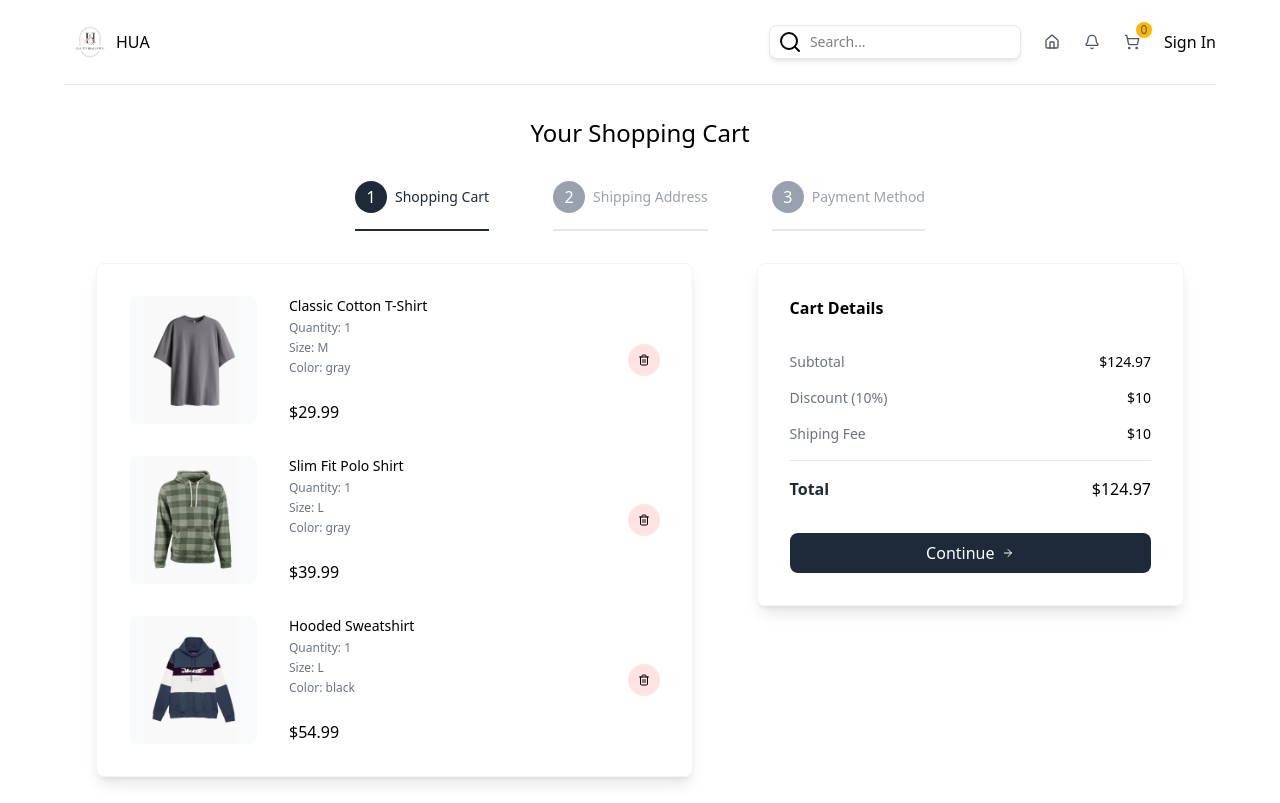
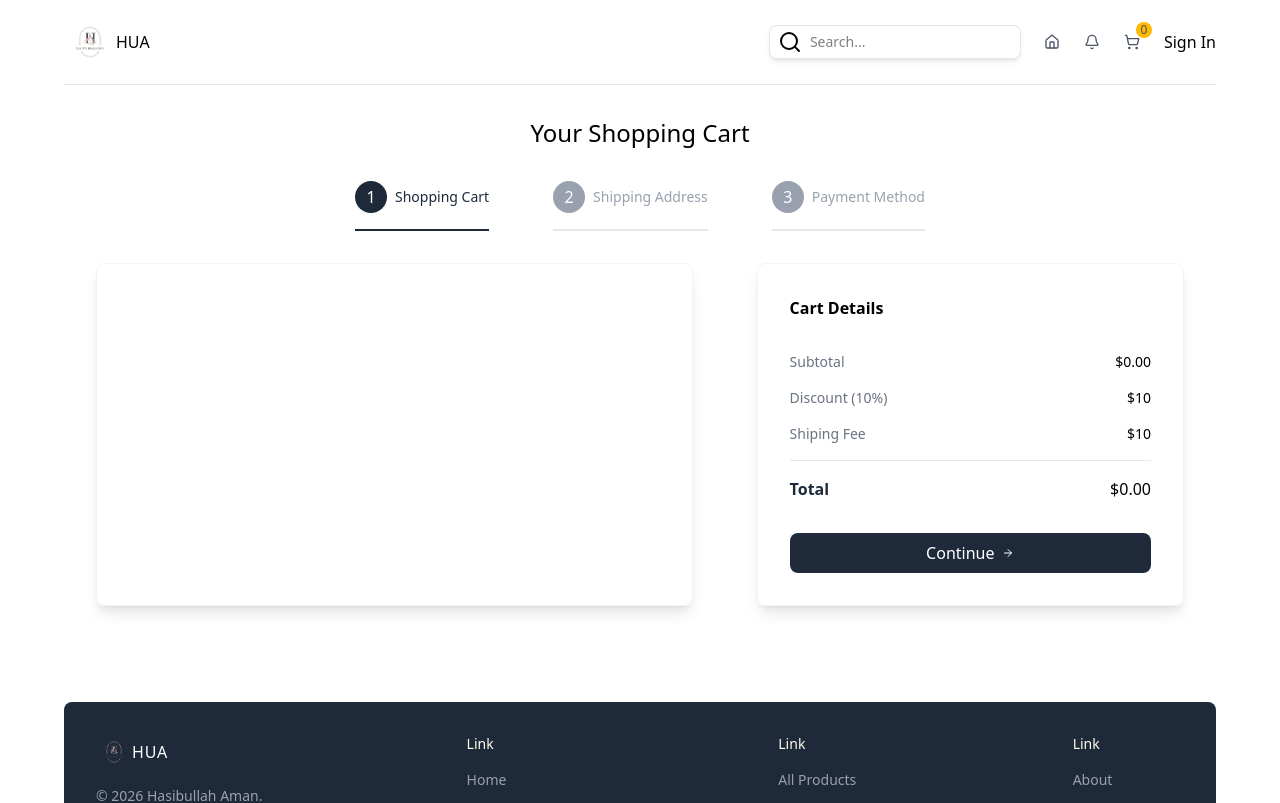
Before and after one commit to HasibullahAman/E-Commerce-UI, a Next.js app: page /cart in a window 1280 px wide. Shown: the top 803 px of the page. Built offline with nearby package versions, Linux system fonts and the light colour scheme.

Commit message:
add and remove from cart is done

```diff
--- a/src/app/cart/page.tsx
+++ b/src/app/cart/page.tsx
@@ -2,7 +2,8 @@
 
 import PaymentForm from "@/components/PaymentForm"
 import ShippingForm from "@/components/ShippingForm"
-import { CartItemsType } from "@/type"
+import useCartStore from "@/stores/cartStore"
+import { CartItemsType, ShippingFormInputs } from "@/type"
 import { AlertTriangle, ArrowRight, Trash2 } from "lucide-react"
 import Image from "next/image"
 import { useRouter, useSearchParams } from "next/navigation"
@@ -26,65 +27,68 @@ const steps = [
 
 
 // Temporary cart items data
-const cartItems: CartItemsType = [
-    {
-        id: 1,
-        name: "Classic Cotton T-Shirt",
-        shortDescription: "Soft everyday cotton tee",
-        description: "Classic fit cotton t-shirt designed for daily comfort and breathability.",
-        price: 29.99,
-        sizes: ["S", "M", "L", "XL", "XXL"],
-        colors: ["gray", "purple", "green"],
-        images: {
-            gray: "/products/1g.png",
-            purple: "/products/1p.png",
-            green: "/products/1gr.png",
-        },
-        quantity: 1,
-        selectedSize: "M",
-        selectedColor: "gray",
-    },
-    {
-        id: 2,
-        name: "Slim Fit Polo Shirt",
-        shortDescription: "Elegant slim fit polo",
-        description: "Modern slim fit polo shirt suitable for casual and semi-formal wear.",
-        price: 39.99,
-        sizes: ["S", "M", "L", "XL"],
-        colors: ["green", "gray"],
-        images: {
-            green: "/products/2g.png",
-            gray: "/products/2gr.png",
-        },
-        quantity: 1,
-        selectedSize: "L",
-        selectedColor: "gray",
-    },
-    {
-        id: 3,
-        name: "Hooded Sweatshirt",
-        shortDescription: "Warm and cozy hoodie",
-        description: "Comfortable hooded sweatshirt made with premium fleece fabric.",
-        price: 54.99,
-        sizes: ["M", "L", "XL", "XXL"],
-        colors: ["green", "blue", "black"],
-        images: {
-            green: "/products/3b.png",
-            blue: "/products/3bl.png",
-            black: "/products/3b.png",
-        },
-        quantity: 1,
-        selectedSize: "L",
-        selectedColor: "black",
-    },
-]
+// const cartItems: CartItemsType = [
+//     {
+//         id: 1,
+//         name: "Classic Cotton T-Shirt",
+//         shortDescription: "Soft everyday cotton tee",
+//         description: "Classic fit cotton t-shirt designed for daily comfort and breathability.",
+//         price: 29.99,
+//         sizes: ["S", "M", "L", "XL", "XXL"],
+//         colors: ["gray", "purple", "green"],
+//         images: {
+//             gray: "/products/1g.png",
+//             purple: "/products/1p.png",
+//             green: "/products/1gr.png",
+//         },
+//         quantity: 1,
+//         selectedSize: "M",
+//         selectedColor: "gray",
+//     },
+//     {
+//         id: 2,
+//         name: "Slim Fit Polo Shirt",
+//         shortDescription: "Elegant slim fit polo",
+//         description: "Modern slim fit polo shirt suitable for casual and semi-formal wear.",
+//         price: 39.99,
+//         sizes: ["S", "M", "L", "XL"],
+//         colors: ["green", "gray"],
+//         images: {
+//             green: "/products/2g.png",
+//             gray: "/products/2gr.png",
+//         },
+//         quantity: 1,
+//         selectedSize: "L",
+//         selectedColor: "gray",
+//     },
+//     {
+//         id: 3,
+//         name: "Hooded Sweatshirt",
+//         shortDescription: "Warm and cozy hoodie",
+//         description: "Comfortable hooded sweatshirt made with premium fleece fabric.",
+//         price: 54.99,
+//         sizes: ["M", "L", "XL", "XXL"],
+//         colors: ["green", "blue", "black"],
+//         images: {
+//             green: "/products/3b.png",
+//             blue: "/products/3bl.png",
+//             black: "/products/3b.png",
+//         },
+//         quantity: 1,
+//         selectedSize: "L",
+//         selectedColor: "black",
+//     },
+// ]
 
 
 const CartPage = () => {
     const searchParams = useSearchParams();
     const router = useRouter();
-    const [shippingForm, setShippingForm] = useState(null);
+    const [shippingForm, setShippingForm] = useState<ShippingFormInputs>();
     const activeStep = parseInt(searchParams.get("step") || "1");
+
+
+    const { cart, removeFromCart } = useCartStore();
 
 
     return (
@@ -118,9 +122,9 @@ const CartPage = () => {
                 {/* Steps */}
                 <div className="w-full lg:w-7/12 shadow-lg border-1 border-gray-100 p-8 rounded-lg flex flex-col gap-8">
                     {activeStep === 1 ? (
-                        cartItems.map((item) =>
+                        cart.map((item) =>
                             // Single Cart Item
-                            <div className="flex items-center justify-between" key={item.id}>
+                            <div className="flex items-center justify-between" key={item.id + item.selectedColor + item.selectedSize}>
                                 {/* Image and details */}
                                 <div className="flex gap-8">
                                     {/* Image */}
@@ -146,7 +150,7 @@ const CartPage = () => {
 
 
                                 {/* Delete Button */}
-                                <button className="w-8 h-8 rounded-full bg-red-100 text-read-400
+                                <button onClick={() => removeFromCart(item)} className="w-8 h-8 rounded-full bg-red-100 text-read-400
                                 flex items-center justify-center cursor-pointer
                                 hover:bg-read-200 transition-all duration-300" >
                                     <Trash2 className="w-3 h-3" />
@@ -172,7 +176,7 @@ const CartPage = () => {
                         <div className="flex justify-between text-sm">
                             <p className="text-gray-500">Subtotal</p>
                             <p className="font-medium">
-                                ${cartItems.reduce((acc, item) =>
+                                ${cart.reduce((acc, item) =>
                                     acc + item.price * item.quantity, 0).toFixed(2)
                                 }
                             </p>
@@ -189,7 +193,7 @@ const CartPage = () => {
                         <div className="flex justify-between">
                             <p className="text-gray-800 font-semibold">Total</p>
                             <p className="font-medium">
-                                ${cartItems.reduce((acc, item) =>
+                                ${cart.reduce((acc, item) =>
                                     acc + item.price * item.quantity, 0).toFixed(2)}
                             </p>
                         </div>
--- a/src/components/ShopingCartIcon.tsx
+++ b/src/components/ShopingCartIcon.tsx
@@ -10,7 +10,9 @@ const ShopingCartIcon = () => {
         <Link href="/cart" className="relative">
             <ShoppingCart className="w-4 h-4 text-gray-600" />
             <span className="absolute -top-3 -right-3 bg-amber-400 text-gray-600 rounded-full w-4 h-4
-            flex items-center justify-center text-xs font-medium">{cart.length}</span>
+            flex items-center justify-center text-xs font-medium">
+                {cart.reduce((acc, item) => acc + item.quantity, 0)}
+            </span>
         </Link>
     )
 }
--- a/src/stores/cartStore.ts
+++ b/src/stores/cartStore.ts
@@ -1,5 +1,4 @@
 import { CartStoreActionsType, CartStoreStateType } from '@/type'
-import { set } from 'zod/v4/mini'
 import { create } from 'zustand'
 import { persist, createJSONStorage } from 'zustand/middleware'
 
@@ -7,8 +6,33 @@ const useCartStore = create<CartStoreStateType & CartStoreActionsType>()(
     persist(
         (set) => ({
             cart: [],
-            addToCart: (product) => set((state) => ({ cart: [...state.cart, product] })),
-            removeFromCart: (product) => set((state) => ({ cart: state.cart.filter((p) => p.id !== product.id) })),
+            addToCart: (product) => {
+                set((state) => {
+                    const existingIndex = state.cart.findIndex((p => p.id === product.id &&
+                        p.selectedSize === product.selectedSize &&
+                        p.selectedColor === product.selectedColor));
+
+                    if (existingIndex !== -1) {
+                        const updatedCart = [...state.cart];
+                        updatedCart[existingIndex].quantity += product.quantity || 1;
+                        return { cart: updatedCart };
+                    } return {
+                        cart: [
+                            ...state.cart,
+                            {
+                                ...product,
+                                quantity: 1,
+                                selectedColor: product.selectedColor,
+                                selectedSize: product.selectedSize,
+                            }
+                        ]
+                    }
+                })
+            },
+            // removeFromCart matches product id, size and color to remove the exact variant
+            removeFromCart: (product) => set((state) => ({
+                cart: state.cart.filter((p) => !(p.id === product.id && p.selectedSize === product.selectedSize && p.selectedColor === product.selectedColor))
+            })),
             clearCart: () => set(() => ({ cart: [] })),
         }),
         {
```
